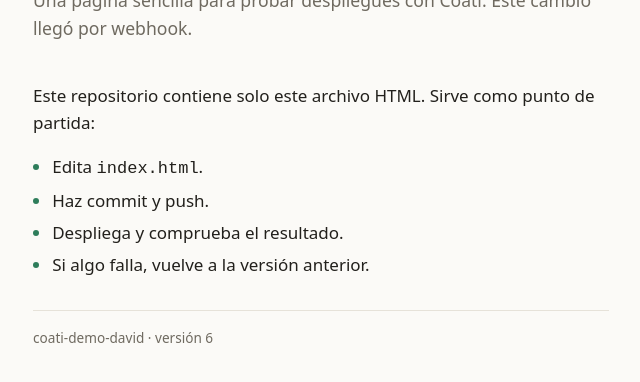
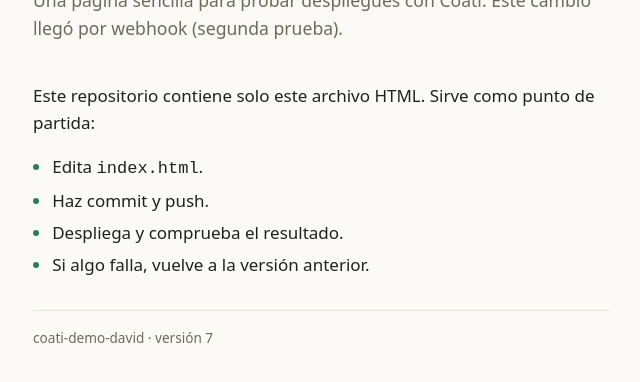
Before and after one commit to DavidAGB/coati-demo-david, a plain HTML site: page index.html in a window 1280 px wide. Shown: the part 326-708 px from the top of the page, without its empty margins (319-959 px from the left). Drawn offline with Linux system fonts and the light colour scheme.

Commit message:
Segunda prueba del webhook y versión 7
Co-Authored-By: Claude Fable 5.2 <noreply@anthropic.com>

```diff
--- a/index.html
+++ b/index.html
@@ -56,7 +56,7 @@
 <body>
 <main>
   <h1>¿Qué lo <span>que</span>?</h1>
-  <p class="lead">Una página sencilla para probar despliegues con Coati. Este cambio llegó por webhook.</p>
+  <p class="lead">Una página sencilla para probar despliegues con Coati. Este cambio llegó por webhook (segunda prueba).</p>
 
   <p>Este repositorio contiene solo este archivo HTML. Sirve como punto de partida:</p>
   <ul>
@@ -66,7 +66,7 @@
     <li>Si algo falla, vuelve a la versión anterior.</li>
   </ul>
 
-  <footer>coati-demo-david · versión 6</footer>
+  <footer>coati-demo-david · versión 7</footer>
 </main>
 </body>
 </html>
```
